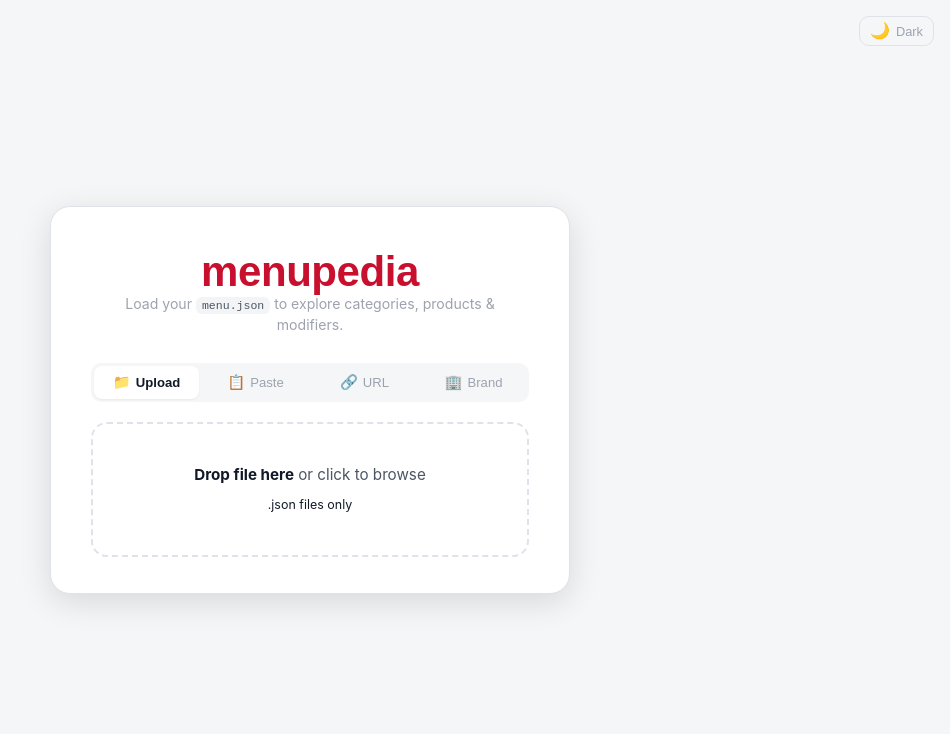
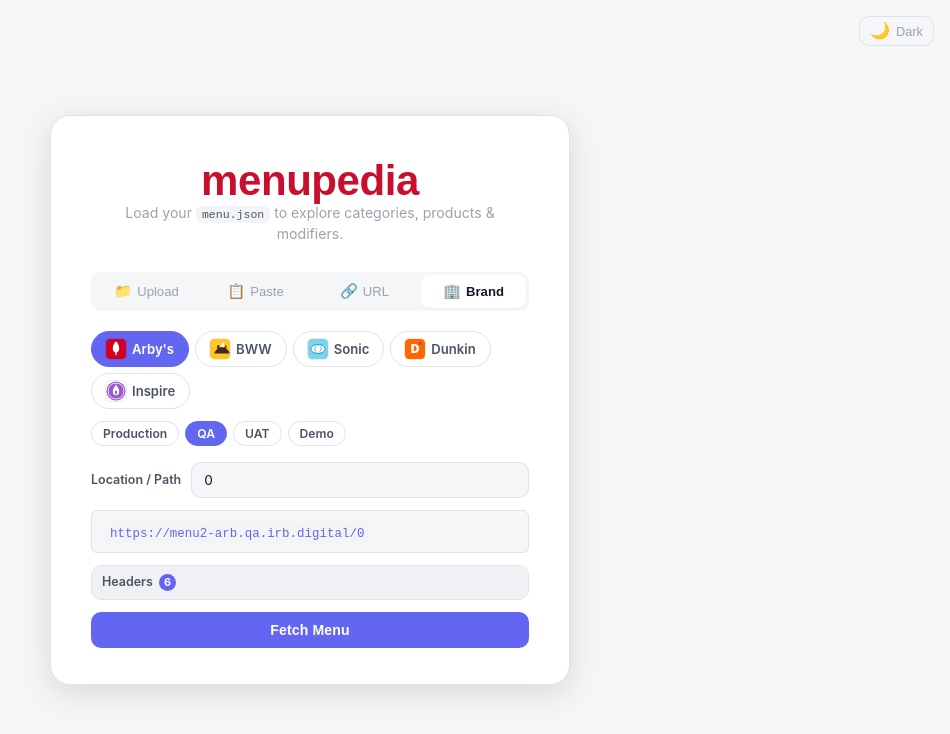
Before and after one commit to trinadhkoya/menu-viewer, a React (Vite) app: page / in a window 1280 px wide. Shown: the top 734 px of the page, without its empty margins (330-1280 px from the left). Built offline with nearby package versions, Linux system fonts and the light colour scheme.

Commit message:
chore: default landing page to Arby's / QA / 0 (national menu)

```diff
--- a/src/components/MenuUploader.tsx
+++ b/src/components/MenuUploader.tsx
@@ -87,7 +87,7 @@
 export function MenuUploader({ onMenuLoad }: MenuUploaderProps) {
   const [error, setError] = useState<string | null>(null);
   const [isDragging, setIsDragging] = useState(false);
-  const [tab, setTab] = useState<Tab>('upload');
+  const [tab, setTab] = useState<Tab>('brand');
   const [jsonText, setJsonText] = useState('');
   const [remoteUrl, setRemoteUrl] = useState('');
   const [loading, setLoading] = useState(false);
@@ -96,9 +96,9 @@
   const fileInputRef = useRef<HTMLInputElement>(null);
 
   // Brand tab state
-  const [selectedBrand, setSelectedBrand] = useState<BrandId>('bww');
+  const [selectedBrand, setSelectedBrand] = useState<BrandId>('arbys');
   const [selectedEnv, setSelectedEnv] = useState('QA');
-  const [locationId, setLocationId] = useState('MASTER');
+  const [locationId, setLocationId] = useState('0');
 
   const switchTab = useCallback((t: Tab) => { setTab(t); setError(null); }, []);
 
@@ -118,7 +118,8 @@
   const handleBrandChange = useCallback((id: BrandId) => {
     setSelectedBrand(id);
     const brand = BRANDS.find((b) => b.id === id)!;
-    setSelectedEnv(brand.envs[0].env);
+    const qaEnv = brand.envs.find((e) => e.env === 'QA');
+    setSelectedEnv(qaEnv ? 'QA' : brand.envs[0].env);
     setError(null);
   }, []);
 
```
